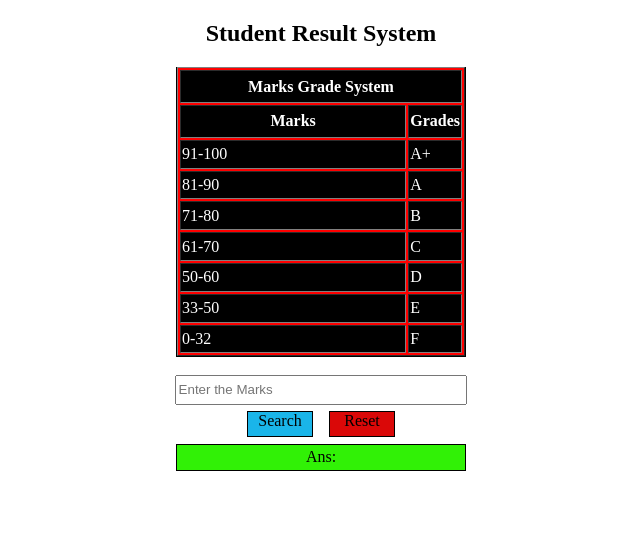
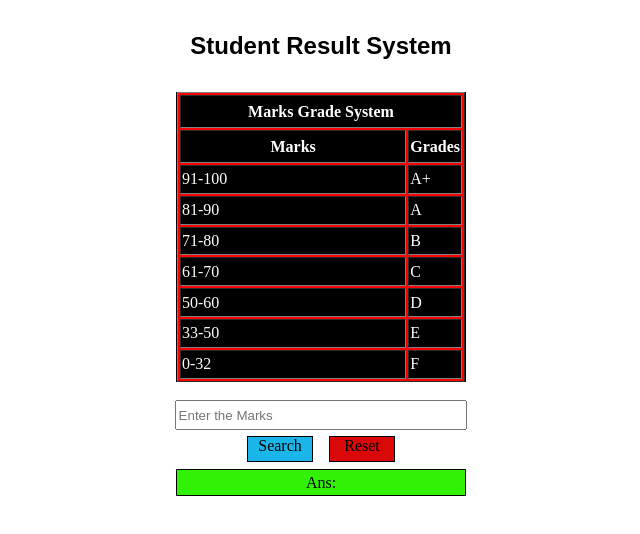
Before and after one commit to ShivamK15493/Student-Result-System, a plain HTML site: page Student Grade System/index.html in a window 1280 px wide. Shown: the whole page, without its empty margins (319-959 px from the left). Drawn offline with Linux system fonts and the light colour scheme.

Commit message:
Update index.css

```diff
--- a/Student Grade System/index.css
+++ b/Student Grade System/index.css
@@ -1,3 +1,8 @@
+#he
+{
+    font-family: sans-serif;
+    margin: 2rem;
+}
 .container
 {
     width: 18rem;
```
